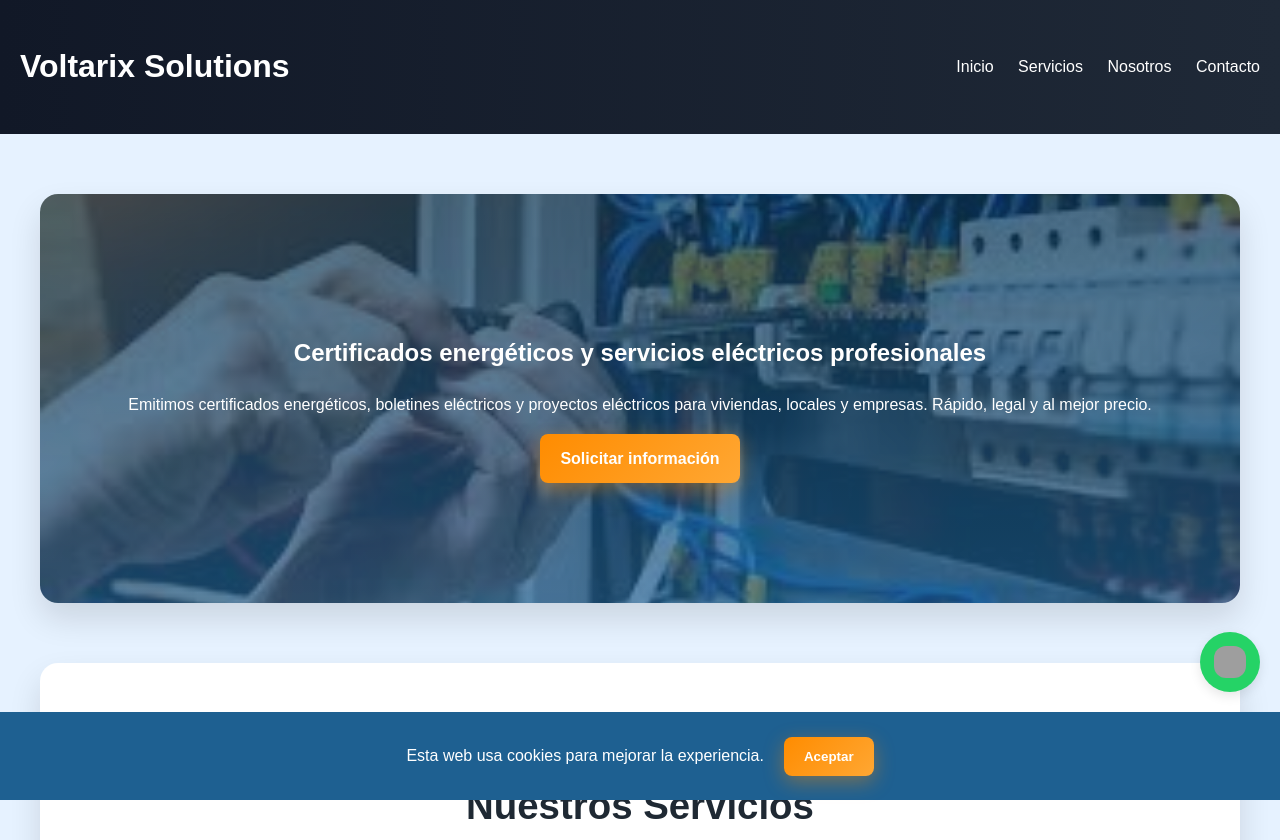
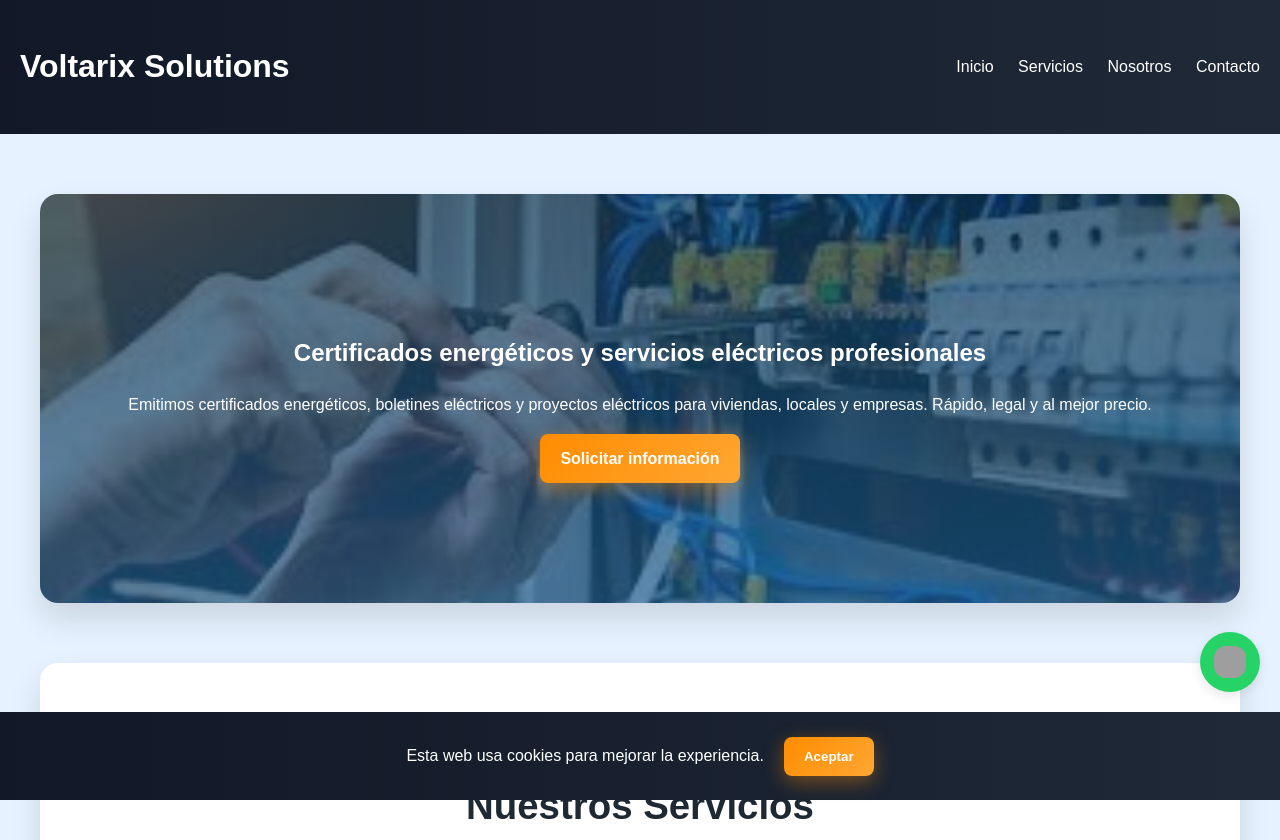
Before and after one commit to mselectric-sp/MS_electric_web, a website: page index.html in a window 1280 px wide. Shown: the top 840 px of the page. Drawn offline with Linux system fonts and the light colour scheme; grey boxes are pictures that could not be loaded.

Commit message:
P01-adjust cookies colors

```diff
--- a/style.css
+++ b/style.css
@@ -271,7 +271,7 @@ textarea {
   position: fixed;
   bottom: 0;
   width: 100%;
-  background: #1e6091;
+  background: linear-gradient(90deg, #111827, #1f2937);
   color: #ffffff;
   display: flex;
   justify-content: center;
```
